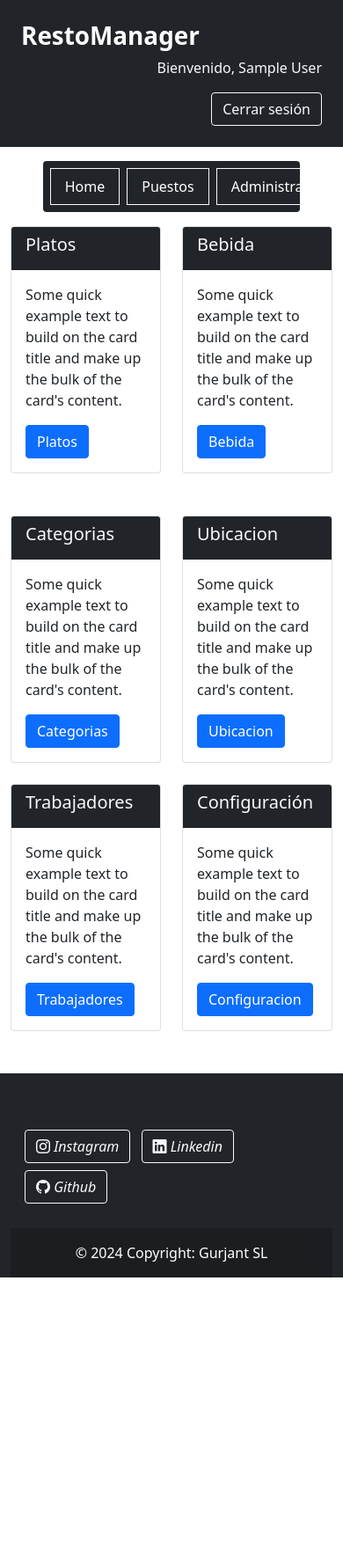
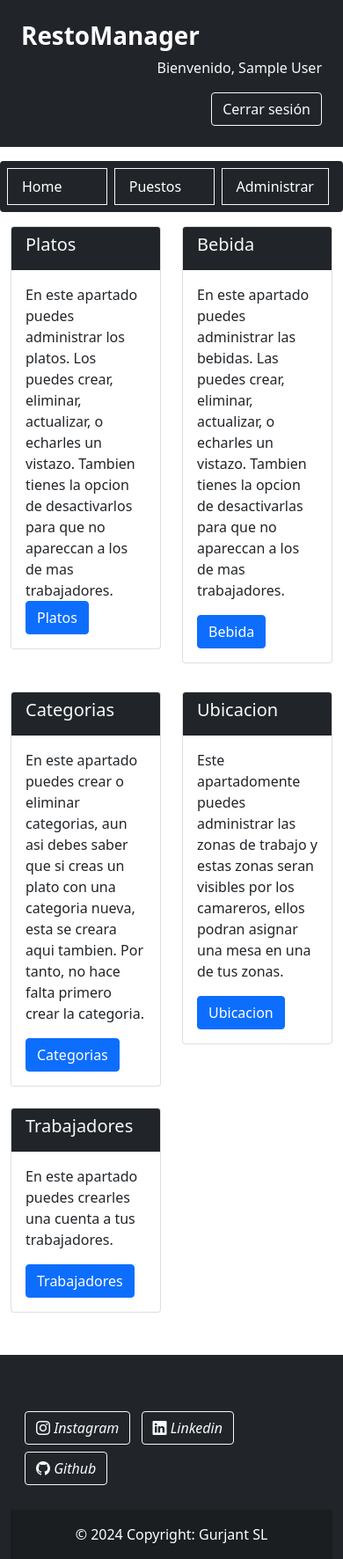
Before and after one commit to Gurjant002/restoManager, a Django app: page /config/ in a window 390 px wide. Shown: the whole page at 88% size. Before the commit the page ends 1452 px from the top, so only its background shows below. Run offline with Django 4.2, Linux system fonts and the light colour scheme; the visitor is signed in with stand-in values (Sample User, id 1); some libraries are stand-ins or nearby versions.

Commit message:
Probar en Portatil.

```diff
--- a/camarero_app/service/camarero_mesa_service.py
+++ b/camarero_app/service/camarero_mesa_service.py
@@ -48,7 +48,6 @@ class CamareroMesaService:
         if not numero_mesa or not rol or not ubicacion:
             logger.error(f"Ha habido un problema al recibir los parametros: {numero_mesa}, {rol}, {ubicacion}")
             return 'Error all obtener parametros: Ponga se en contacto con el administrador.'
-
         try:
             Camarero_Mesa.objects.create(numero_mesa=numero_mesa, rol=rol, ubicacion=ubicacion)
         except Exception as e:
--- a/static/style/responsive.css
+++ b/static/style/responsive.css
@@ -1,26 +1,34 @@
-@media (max-width: 767px ) {
+/* @media (max-width: 767px ) {
     .responsive {
         overflow: auto;
         width: 200px;
     }
 
-}
+} */
 
-@media screen and (max-width: 830px) {
+/* @media screen and (max-width: 830px) {
     .responsive {
         overflow: auto;
         width: 200px;
     }
-}
+} */
 
 @media screen and (max-height: 500px) {
     .responsive {
         overflow: auto;
+        display: none;
+    }
+
+}
+
+@media screen and (max-width: 400px) {
+    .responsive {
+        overflow: auto;
+        width: 100% !important;
+    }
+
+    .flex-responsive {
+        display: flex;
+        flex-wrap: wrap !important;
     }
 }
-
-@media screen and (max-height: 500px) {
-    .responsive-footer {
-        display: none;
-    }
-}
--- a/templates/camarero/contenido/filtro_categorias.html
+++ /dev/null
@@ -1,4 +0,0 @@
-{% for tapa in tapas %}
-    <!-- <input type="button" class="btn-check" name="categoria" id="btn-in-{{ tapa.nombre }}" autocomplete="off" value="{{ tapa.nombre }}">
-    <label id="filter-label" onclick="filterPlato('{{ tapa.nombre }}')" class="btn btn-outline-primary" for="btn-in-{{ tapa.nombre }}">{{ tapa.nombre }}</label> -->
-{% endfor %}
--- a/templates/camarero/contenido/mesas.html
+++ b/templates/camarero/contenido/mesas.html
@@ -46,7 +46,7 @@
                         </td>
                         <td>
                             <div class="d-flex justify-content-between align-align-items-center">
-                                {{ mesa.camarero.user.first_name }}
+                                {{ mesa.rol.user.first_name }}
                                 <form method="post" style="display: inline;">
                                     {% csrf_token %}
                                     <button type="submit" name="borrar-mesa" value="{{ mesa.id }}" class="btn btn-danger btn-sm" data-bs-toggle="tooltip" data-bs-placement="top" title="Borrar Mesa">
--- a/templates/global/panel_nav.html
+++ b/templates/global/panel_nav.html
@@ -6,9 +6,6 @@
             <a href="#" class="list-group-item list-group-item-action panel_nav_opc btn-outline-light bg-dark text-white me-2"
                 data-bs-toggle="collapse" data-bs-target="#apartado1" aria-expanded="false"
                 aria-controls="apartado1">Puestos</a>
-            <!-- <a href="#" class="list-group-item list-group-item-action panel_nav_opc btn-outline-light bg-dark text-white me-2"
-                data-bs-toggle="collapse" data-bs-target="#apartado2" aria-expanded="false"
-                aria-controls="apartado2">Apartado</a> -->
             <a href="#" class="list-group-item list-group-item-action panel_nav_opc btn-outline-light bg-dark text-white me-2"
                 data-bs-toggle="collapse" data-bs-target="#administrar" aria-expanded="false"
                 aria-controls="administrar">Administrar</a>
@@ -34,7 +31,7 @@
             </div>
         </div>
         <div class="collapse" id="administrar">
-            <div class="d-flex">
+            <div class="d-flex flex-responsive">
                 <a href="{% url 'admin_platos' %}"
                     class="list-group-item mt-1 list-group-item-action btn-outline-light bg-dark text-white me-2">Plato</a>
                 <a href="{% url 'admin_bebidas' %}"
@@ -45,17 +42,7 @@
                     class="list-group-item mt-1 list-group-item-action btn-outline-light bg-dark text-white me-2">Ubicacion</a>
                 <a href="{% url 'admin_trabajadores' %}"
                     class="list-group-item mt-1 list-group-item-action btn-outline-light bg-dark text-white me-2">Trabajadores</a>
-                <!-- <a href=""
-                    class="list-group-item mt-1 list-group-item-action btn-outline-light bg-dark text-white me-2">Configuración</a> -->
             </div>
         </div>
-        <!-- <div class="collapse" id="trabajadores">
-            <div class="d-flex">
-                <a href="{% url 'admin_camareros' %}"
-                    class="list-group-item mt-1 list-group-item-action btn-outline-light bg-dark text-white me-2">Camarero</a>
-                <a href="{% url 'admin_trabajadores' %}"
-                    class="list-group-item mt-1 list-group-item-action btn-outline-light bg-dark text-white me-2">Trabajadores</a>
-            </div>
-        </div> -->
     </div>
 </div>
--- a/templates/restoManager_app/config.html
+++ b/templates/restoManager_app/config.html
@@ -14,10 +14,12 @@
                     <div class="card-header bg-dark text-light">
                         <h5 class="card-title">Platos</h5>
                     </div>
-                    <div class="card-body">
-                        <p class="card-text">Some quick example text to build on the card title and make up the bulk of
-                            the
-                            card's content.</p>
+                    <div class="card-body text-break text-justify text-break text-justify">
+                        <p class="card-text mb-0">
+                            En este apartado puedes administrar los platos.
+                            Los puedes crear, eliminar, actualizar, o echarles un vistazo.
+                            Tambien tienes la opcion de desactivarlos para que no apareccan a los de mas trabajadores.
+                        </p>
                         <a href="{% url 'admin_platos' %}" class="btn btn-primary">Platos</a>
                     </div>
                 </div>
@@ -27,10 +29,12 @@
                     <div class="card-header bg-dark text-light">
                         <h5 class="card-title">Bebida</h5>
                     </div>
-                    <div class="card-body">
-                        <p class="card-text">Some quick example text to build on the card title and make up the bulk of
-                            the
-                            card's content.</p>
+                    <div class="card-body text-break text-justify">
+                        <p class="card-text">
+                            En este apartado puedes administrar las bebidas.
+                            Las puedes crear, eliminar, actualizar, o echarles un vistazo.
+                            Tambien tienes la opcion de desactivarlas para que no apareccan a los de mas trabajadores.
+                        </p>
                         <a href="{% url 'admin_bebidas' %}" class="btn btn-primary">Bebida</a>
                     </div>
                 </div>
@@ -40,10 +44,10 @@
                     <div class="card-header bg-dark text-light">
                         <h5 class="card-title">Categorias</h5>
                     </div>
-                    <div class="card-body">
-                        <p class="card-text">Some quick example text to build on the card title and make up the bulk of
-                            the
-                            card's content.</p>
+                    <div class="card-body text-break text-justify">
+                        <p class="card-text">
+                            En este apartado puedes crear o eliminar categorias, aun asi debes saber que si creas un plato con una categoria nueva, esta se creara aqui tambien. Por tanto, no hace falta primero crear la categoria.
+                        </p>
                         <a href="{% url 'admin_categorias' %}" class="btn btn-primary">Categorias</a>
                     </div>
                 </div>
@@ -53,10 +57,10 @@
                     <div class="card-header bg-dark text-light">
                         <h5 class="card-title">Ubicacion</h5>
                     </div>
-                    <div class="card-body">
-                        <p class="card-text">Some quick example text to build on the card title and make up the bulk of
-                            the
-                            card's content.</p>
+                    <div class="card-body text-break text-justify">
+                        <p class="card-text">
+                            Este apartadomente puedes administrar las zonas de trabajo y estas zonas seran visibles por los camareros, ellos podran asignar una mesa en una de tus zonas.
+                        </p>
                         <a href="{% url 'admin_ubicaciones' %}" class="btn btn-primary">Ubicacion</a>
                     </div>
                 </div>
@@ -66,27 +70,27 @@
                     <div class="card-header bg-dark text-light">
                         <h5 class="card-title">Trabajadores</h5>
                     </div>
-                    <div class="card-body">
-                        <p class="card-text">Some quick example text to build on the card title and make up the bulk of
-                            the
-                            card's content.</p>
+                    <div class="card-body text-break text-justify">
+                        <p class="card-text">
+                            En este apartado puedes crearles una cuenta a tus trabajadores.
+                        </p>
                         <a href="{% url 'admin_trabajadores' %}" class="btn btn-primary">Trabajadores</a>
                     </div>
                 </div>
             </div>
-            <div class="col">
+            <!-- <div class="col">
                 <div class="card">
                     <div class="card-header bg-dark text-light">
                         <h5 class="card-title">Configuración</h5>
                     </div>
-                    <div class="card-body">
-                        <p class="card-text">Some quick example text to build on the card title and make up the bulk of
-                            the
-                            card's content.</p>
+                    <div class="card-body text-break text-justify">
+                        <p class="card-text">
+                            En este apartado puedes configurar el sistema.
+                        </p>
                         <a href="#" class="btn btn-primary">Configuracion</a>
                     </div>
                 </div>
-            </div>
+            </div> -->
         </div>
     </div>
 {% endblock content %}
```
Also changed, not shown: camarero_app/controller/camarero_controller.py (+4 -6 lines), camarero_app/views.py (+5 -2 lines), cocina_app/views.py (+6 -2 lines), restoManager_app/service/relacion/relacion_plato_categoria_service.py (+8 -0 lines), templates/camarero/camarero.html (+7 -7 lines), templates/registration/login.html (+4 -5 lines), templates/restoManager_app/secciones/trabajadores.html (+10 -4 lines), templates/restoManager_app/secciones/trabajadores/camareros.html (deleted, +0 -162 lines), templates/global/title.html (deleted), 1 other file.
